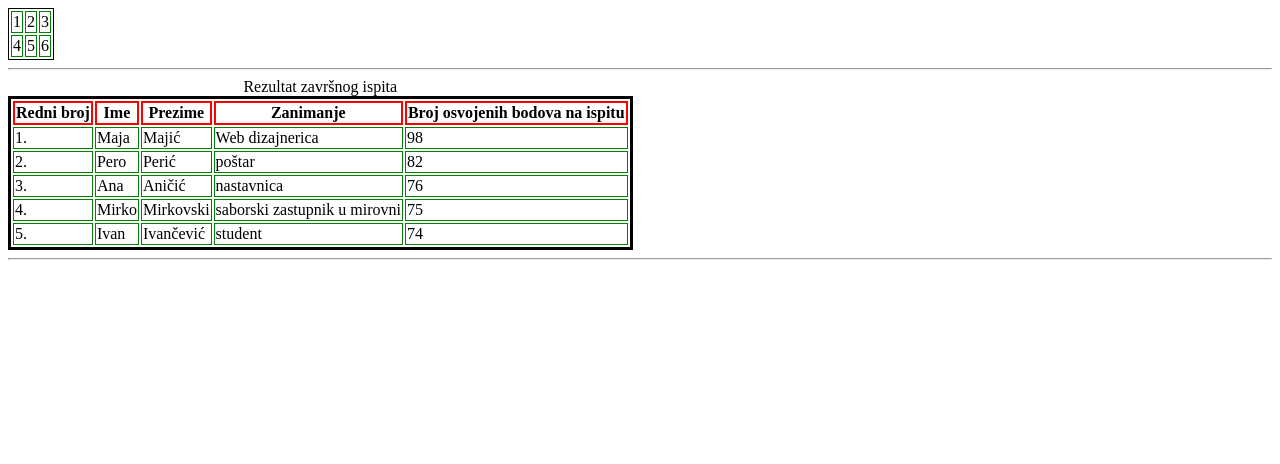
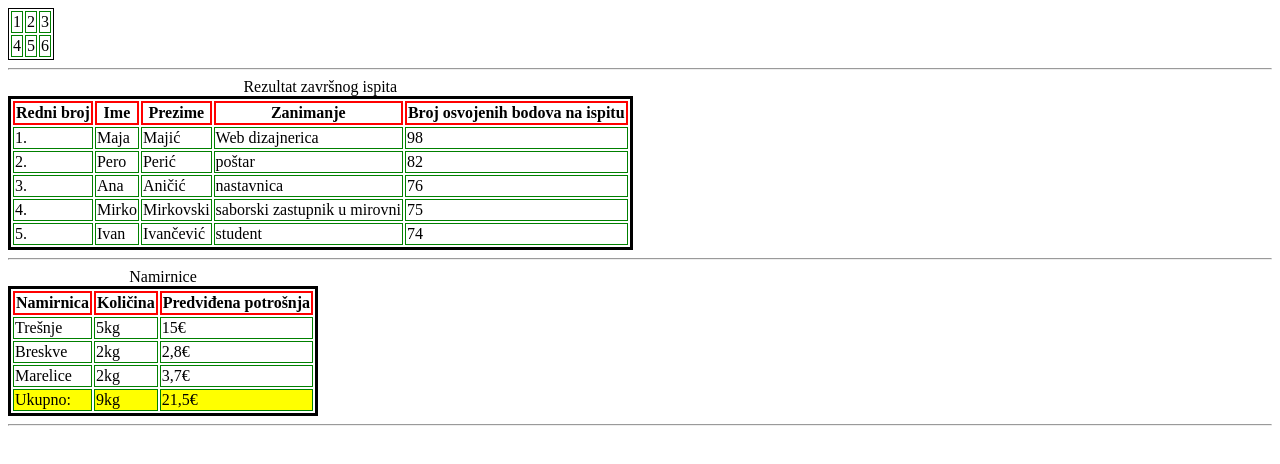
Before and after one commit to XSmileX007/algebra.tablice, a plain HTML site: page index.html in a window 1280 px wide. Drawn offline with Linux system fonts and the light colour scheme.

Commit message:
treca tablica

```diff
--- a/index.html
+++ b/index.html
@@ -78,5 +78,43 @@
       </tr>
     </table>
     <hr />
+
+    <table>
+      <thead>
+        <tr>
+          <th>Namirnica</th>
+          <th>Količina</th>
+          <th>Predviđena potrošnja</th>
+        </tr>
+      </thead>
+      <tbody>
+        <tr>
+          <td>Trešnje</td>
+          <td>5kg</td>
+          <td>15€</td>
+        </tr>
+        <tr>
+          <td>Breskve</td>
+          <td>2kg</td>
+          <td>2,8€</td>
+        </tr>
+        <tr>
+          <td>Marelice</td>
+          <td>2kg</td>
+          <td>3,7€</td>
+        </tr>
+      </tbody>
+      <tfoot style="background-color: yellow">
+        <tr>
+          <td>Ukupno:</td>
+          <td>9kg</td>
+          <td>21,5€</td>
+        </tr>
+      </tfoot>
+      <caption>
+        Namirnice
+      </caption>
+    </table>
+    <hr />
   </body>
 </html>
```
